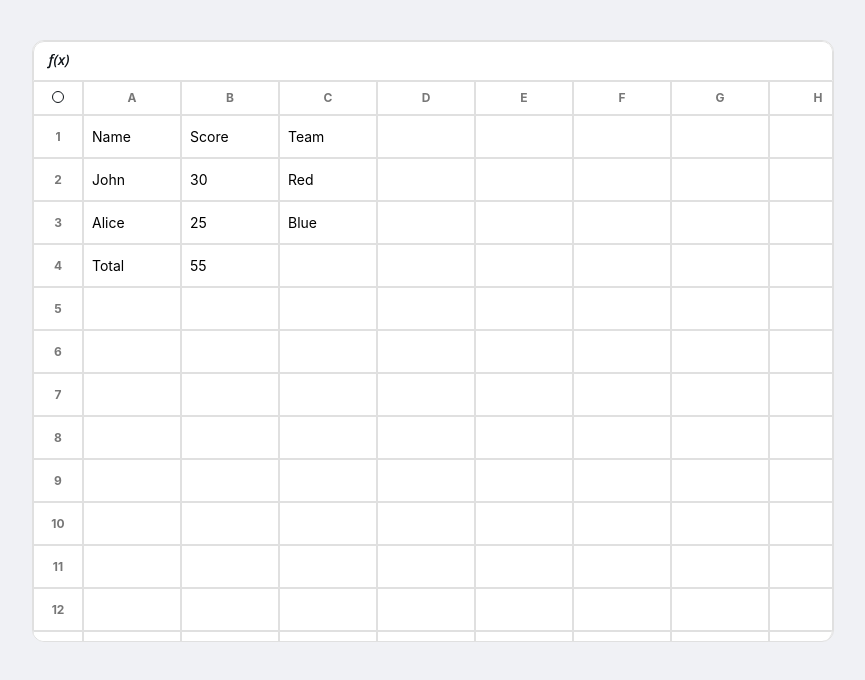
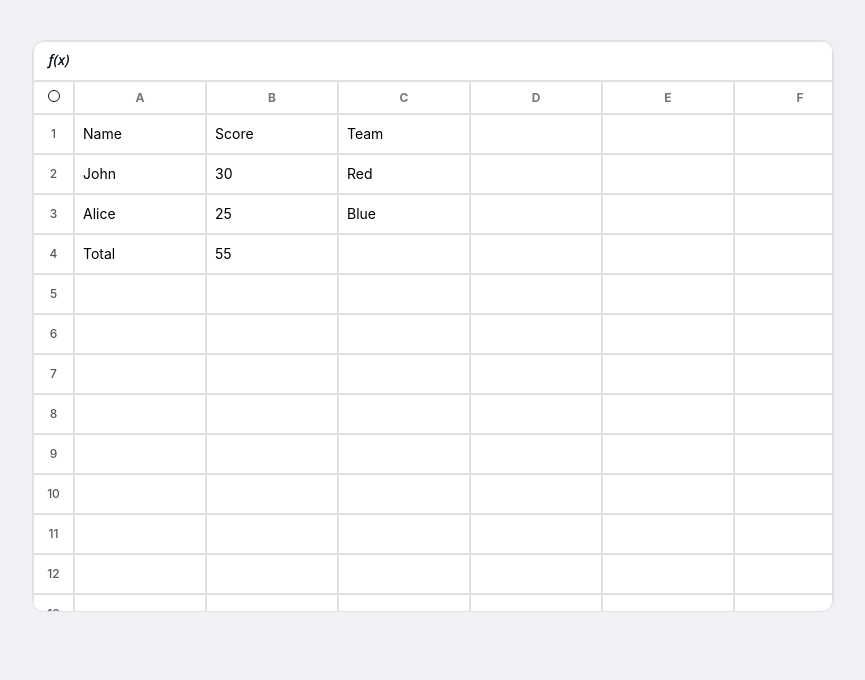
Before and after one commit to slwen/sheets-proto, a React (Create React App) app: page / in a window 1280 px wide. Shown: the top 680 px of the page, without its empty margins (8-873 px from the left). Built offline with nearby package versions, Linux system fonts and the light colour scheme.

Commit message:
Patch up some spacing issues

```diff
--- a/src/components/DynamicSpreadsheet.css
+++ b/src/components/DynamicSpreadsheet.css
@@ -12,7 +12,7 @@ body {
 /* Container */
 .spreadsheet-container {
   width: 800px;
-  height: 600px;
+  height: 570px;
   margin: 40px;
   font-family: var(--font-primary);
   /* box-shadow: 0 2px 10px rgba(0, 0, 0, 0.1); */
@@ -42,12 +42,13 @@ body {
 .spreadsheet-table th,
 .spreadsheet-table td {
   border: 0.5px solid #e0e0e0;
-  padding: 8px;
   text-align: left;
   font-weight: normal;
-  min-width: 80px;
+  width: 132px;
   line-height: 1;
-  height: 1rem;
+  height: 40px;
+  box-sizing: border-box;
+  padding: 4px 8px;
 }
 
 .spreadsheet-table th,
@@ -61,6 +62,8 @@ body {
   font-size: 12px;
   color: #777;
   text-align: center;
+  height: 32px;
+  box-sizing: border-box;
 }
 
 .spreadsheet-table th:first-child,
@@ -70,12 +73,19 @@ body {
   left: 0;
   background-color: white;
   z-index: 5;
-  font-weight: bold;
+  width: 40px;
+  min-width: 40px;
+  text-align: center;
+  box-sizing: border-box;
+
+  color: rgba(13, 18, 22, 0.70);
+  text-align: center;
+
+  /* Body/Small (Bold) */
   font-size: 12px;
-  color: #777;
-  width: 32px;
-  min-width: 32px;
-  text-align: center;
+  font-style: normal;
+  font-weight: 500;
+  line-height: 20px; /* 166.667% */
 }
 
 .spreadsheet-table th:last-child,
@@ -96,7 +106,7 @@ body {
 
 .cell.selected {
   border: 2px solid #8b3dff;
-  padding: 2px 7px;
+  padding: 2px 6.5px;
 }
 
 .cell.editing {
@@ -322,6 +332,5 @@ body {
 
 /* Add some minimum dimensions to cells */
 .spreadsheet-table td {
-  min-width: 80px;
-  height: 25px;
+  min-width: 132px;
 }
```
